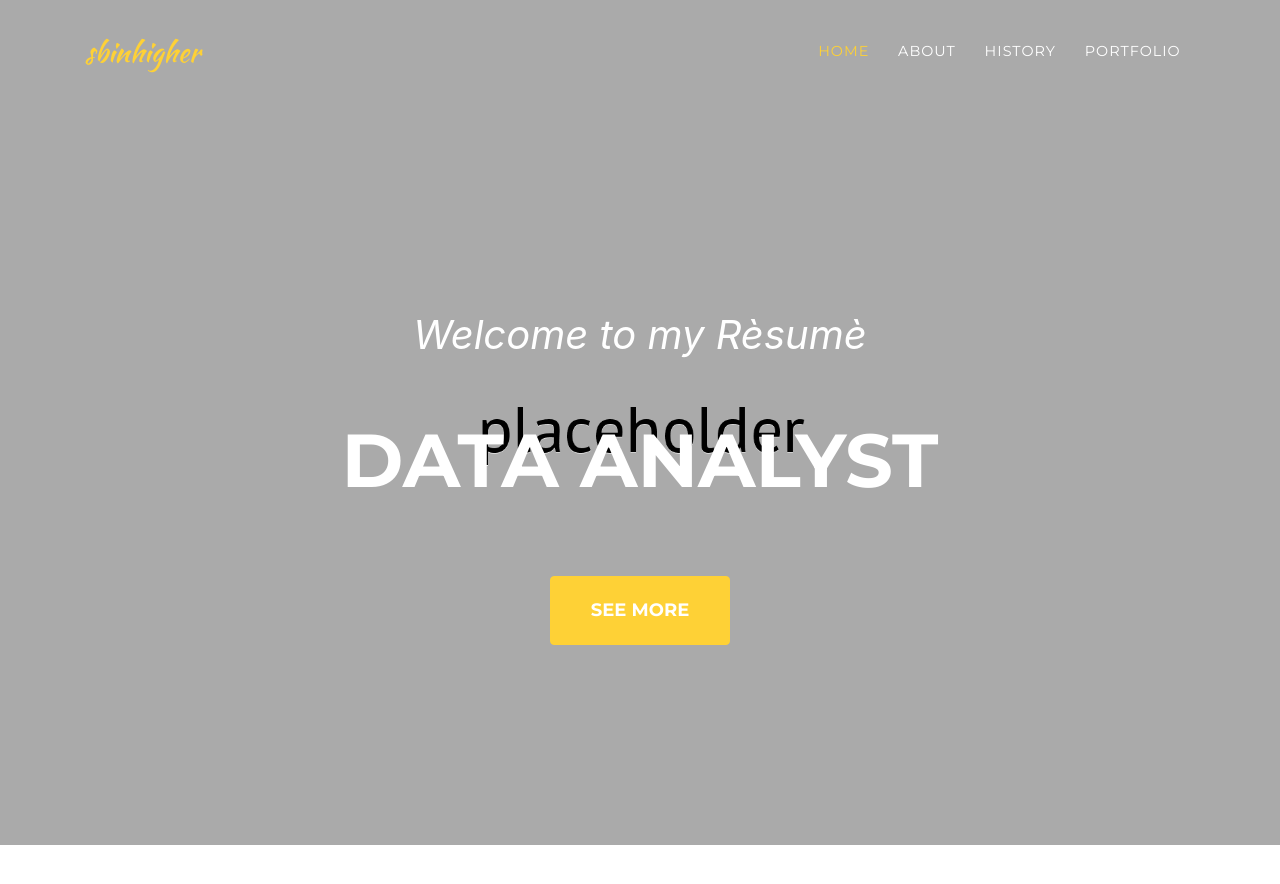
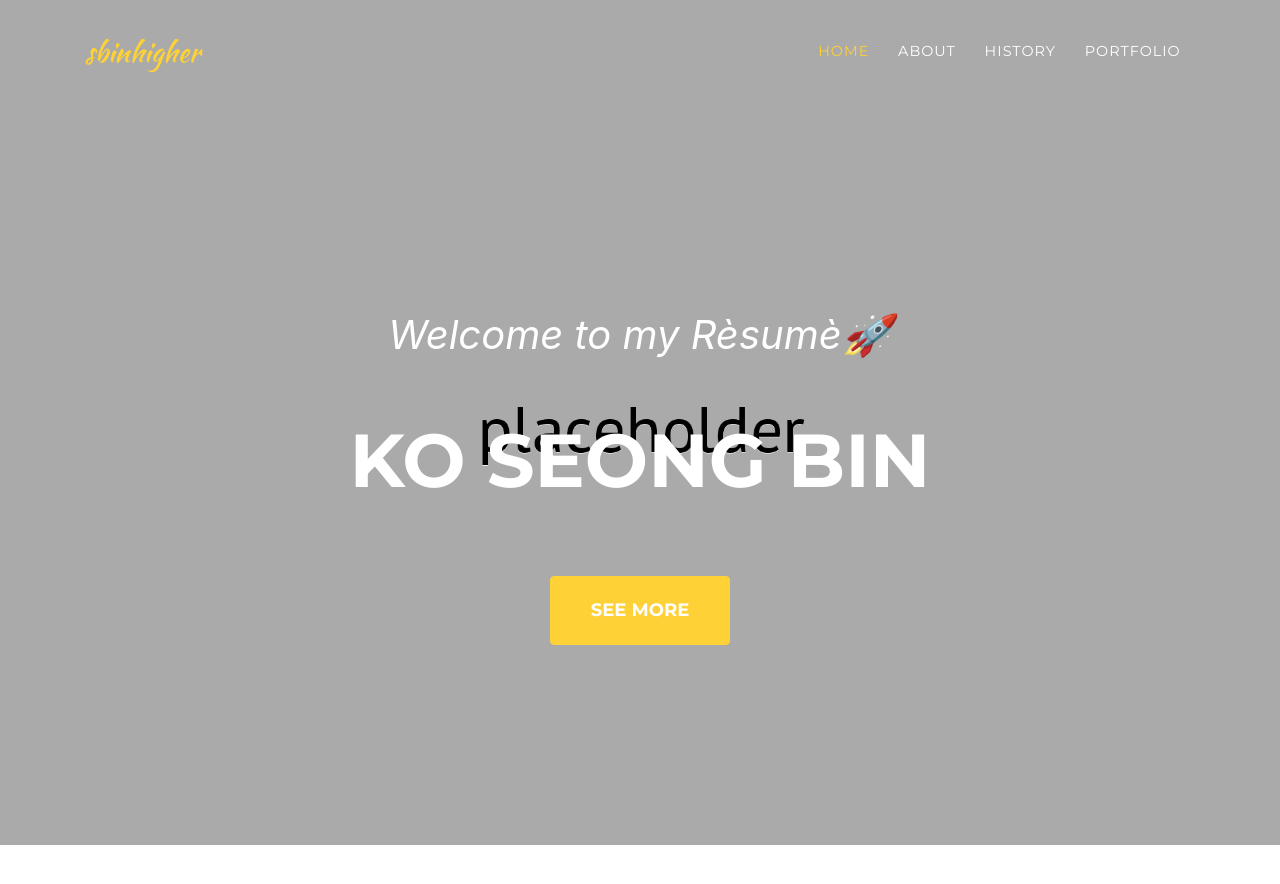
Before and after one commit to sbinhigher/sbinhigher.github.io, a Jekyll site: the page built from index.md, in a window 1280 px wide and 900 px high. Shown: the top 884 px of the window. Built offline with Jekyll 4.4.1, drawn with Linux system fonts in a browser that asks for light colours; some web fonts are replaced.

Commit message:
Update sitetext.yml

```diff
--- a/_data/sitetext.yml
+++ b/_data/sitetext.yml
@@ -1,7 +1,8 @@
 en:
+# 홈페이지 헤더
   header: &id001
-    title: Welcome to my Rèsumè # 메인 슬로건
-    text: Data Analyst
+    title: Welcome to my Rèsumè🚀 # 메인 슬로건
+    text: KO SEONG BIN
     button: See More
     buttonlink: '#portfolio'
   services: &id002
```
